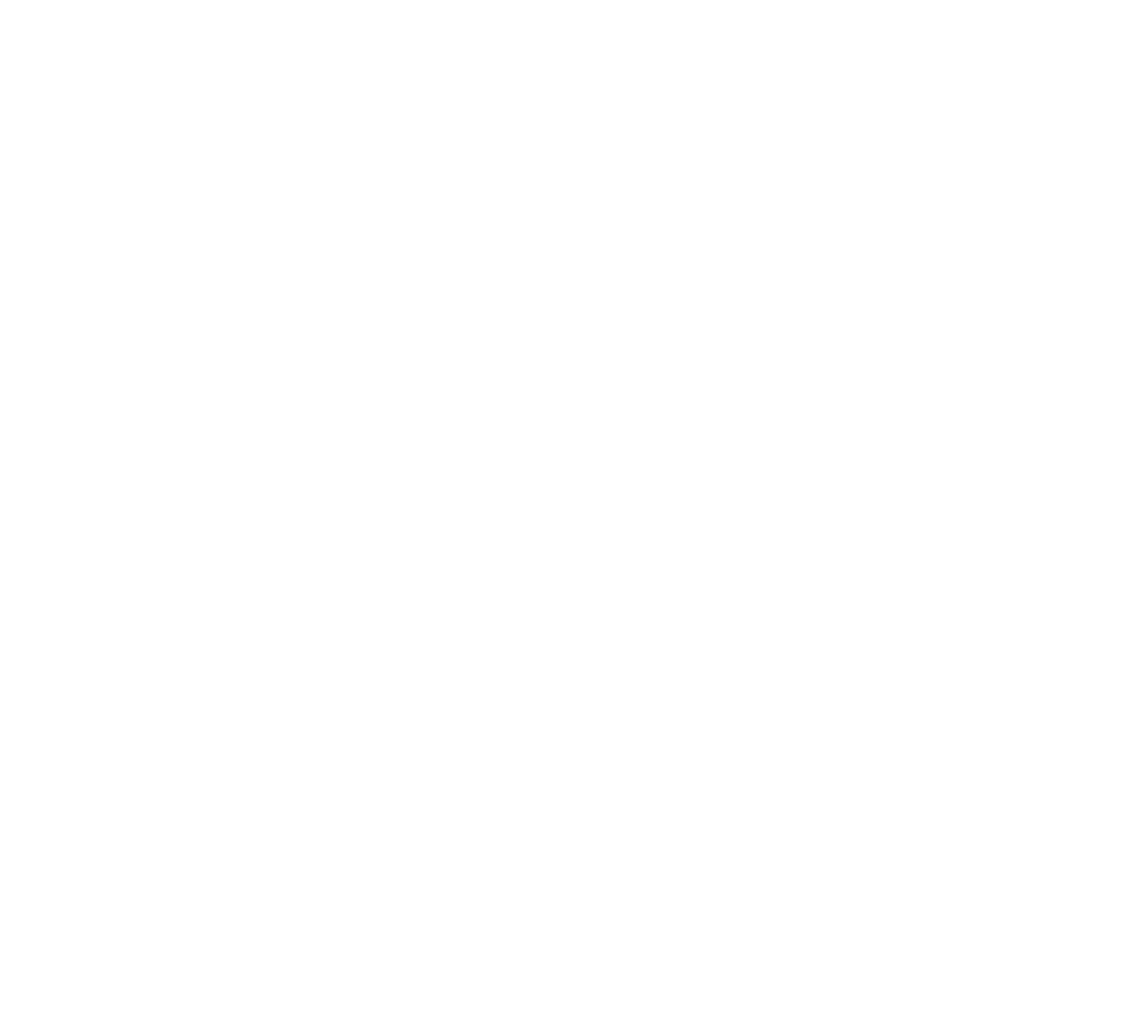
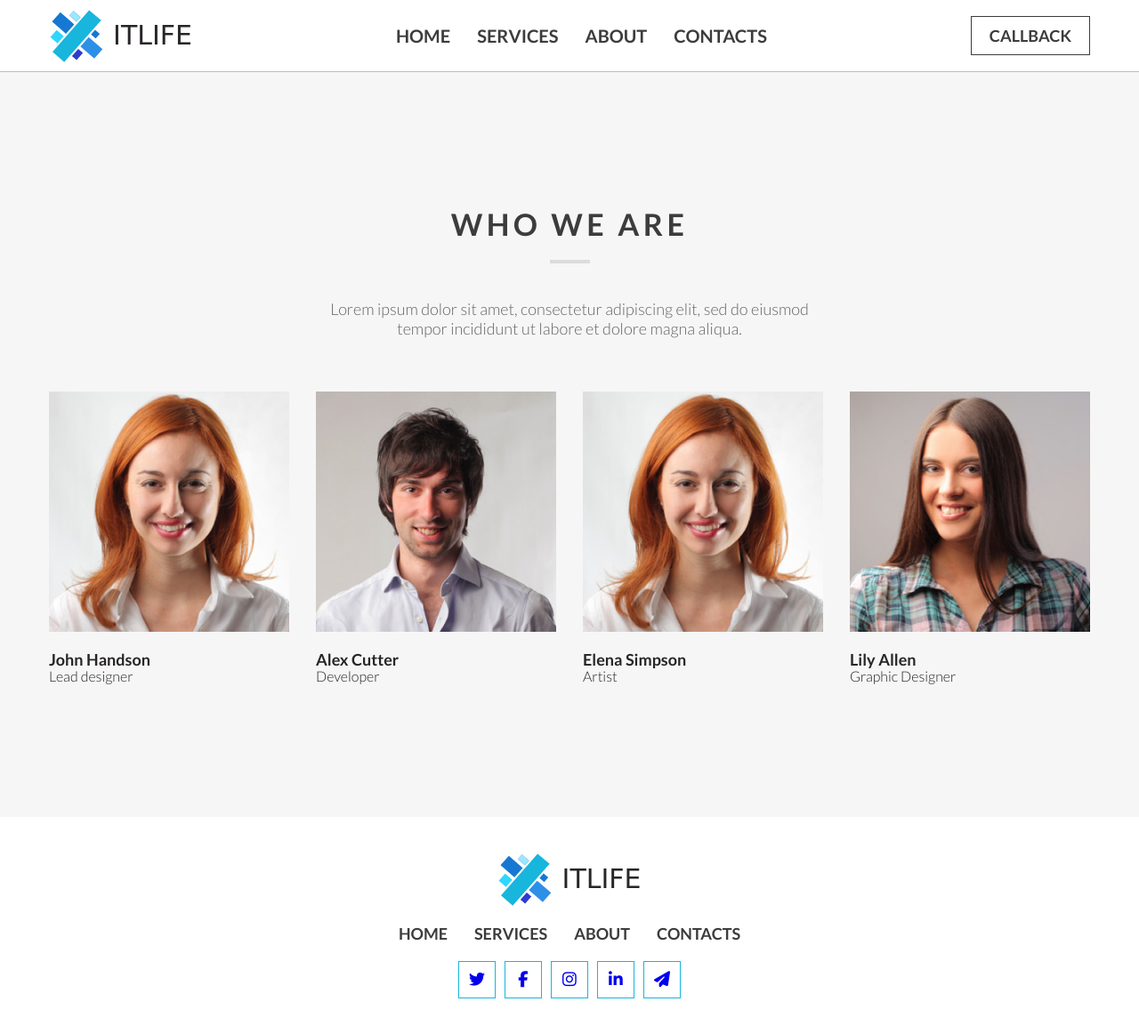
Before and after one commit to Bohdan-Podponarovskyi/ITLIFE, a plain HTML site: page index.html in a window 1280 px wide. Shown: the whole page at 89% size. Before the commit the page ends 800 px from the top, so only its background shows below. Drawn offline with Linux system fonts and the light colour scheme; a web font is replaced by a local one.

Commit message:
add styles without hovers

```diff
--- a/css/styles.css
+++ b/css/styles.css
@@ -0,0 +1,178 @@
+* {
+    box-sizing: border-box;
+}
+
+html {
+    height: 100%;
+}
+
+body {
+    min-height: 100%;
+    font-family: 'Lato', sans-serif;
+    font-style: normal;
+    display: flex;
+    flex-direction: column;
+    justify-content: center;
+    align-items: center;
+}
+
+a {
+    text-decoration: none;
+}
+
+.content-wrapper {
+    max-width: 1170px;
+    width: 100%;
+}
+
+.title {
+    font-weight: 700;
+}
+
+.description {
+    font-weight: 300;
+}
+
+.header {
+    display: flex;
+    flex-direction: row;
+    justify-content: space-between;
+    align-items: center;
+    min-height: 80px;
+}
+
+.logo__text {
+    font-family: 'Train One', cursive;
+    font-weight: 400;
+    font-size: 30px;
+    line-height: 43px;
+    text-transform: uppercase;
+    color: #282528;
+    vertical-align: middle;
+}
+
+.nav {
+    display: flex;
+    flex-direction: row;
+    justify-content: center;
+    align-items: center;
+    gap: 30px;
+}
+
+.nav__link {
+    font-weight: 600;
+    font-size: 20px;
+    line-height: 24px;
+    text-transform: uppercase;
+    color: #3C3C3C;
+}
+
+.button__callback {
+    font-weight: 600;
+    font-size: 18px;
+    line-height: 22px;
+    text-transform: uppercase;
+    color: #3C3C3C;
+    border: 1px solid #3C3C3C;
+    padding: 10px 20px;
+}
+
+.about-us {
+    width: 100%;
+    display: flex;
+    flex-direction: column;
+    justify-content: center;
+    align-items: center;
+    gap: 60px;
+    border-top: 1px solid #BDBDBD;
+    background: #F6F6F6;
+    padding: 150px 0;
+}
+
+.about-us__top-text {
+    max-width: 570px;
+    color: #3C3C3C;
+    text-align: center;
+}
+
+.about-us__title {
+    font-size: 34px;
+    line-height: 41px;
+    letter-spacing: 0.13em;
+    text-transform: uppercase;
+}
+
+.about-us__title:after {
+    content: '';
+    display: block;
+    margin: 20px auto 40px;
+    text-align: center;
+    width: 45px;
+    border-bottom: 4px solid #DDDBDB;
+}
+
+.about-us__description {
+    font-size: 16px;
+    line-height: 24px;
+}
+
+.about-us__team-list {
+    display: flex;
+    flex-direction: row;
+    justify-content: center;
+    align-items: center;
+    gap: 30px;
+}
+
+.about-us__item-title {
+    font-size: 18px;
+    line-height: 22px;
+    color: #282528;
+    margin-top: 20px;
+}
+
+.about-us__description {
+    font-size: 18px;
+    line-height: 22px;
+    color: #646464;
+}
+
+.footer {
+    margin-top: auto;
+    display: flex;
+    flex-direction: column;
+    align-items: center;
+    justify-content: center;
+    gap: 20px;
+    padding: 40px 0;
+}
+
+.footer__nav-link {
+    font-size: 18px;
+    line-height: 22px;
+}
+
+.social-networks__list {
+    display: flex;
+    flex-direction: row;
+    justify-content: center;
+    align-items: center;
+    gap: 10px;
+}
+
+.social-networks__list-item {
+    border: 1px solid #18B5DC;
+    font-size: 18px;
+    line-height: 22px;
+    width: 42px;
+    height: 42px;
+    text-align: center;
+}
+
+.social-network__link {
+    display: flex;
+    flex-direction: column;
+    justify-content: center;
+    align-items: center;
+    padding: 11px 10px;
+}
--- a/index.html
+++ b/index.html
@@ -3,10 +3,88 @@
 <head>
     <meta charset="UTF-8">
     <title>ITLIFE</title>
+    <link href="https://fonts.googleapis.com/css2?family=Lato:wght@300;400;700&family=Train+One&display=swap" rel="stylesheet">
+    <script src="https://kit.fontawesome.com/90df8eb40e.js" crossorigin="anonymous"></script>
     <link rel="stylesheet" href="css/reset.css">
     <link rel="stylesheet" href="css/styles.css">
 </head>
 <body>
-
+    <header class="header content-wrapper">
+        <div class="logo">
+            <a href="" class="logo__link">
+                <img src="img/logo.svg" alt="Company logo" class="logo__img">
+                <span class="logo__text">ITLife</span>
+            </a>
+        </div>
+        <nav class="nav">
+            <a href="" class="nav__link">Home</a>
+            <a href="" class="nav__link">Services</a>
+            <a href="" class="nav__link">About</a>
+            <a href="" class="nav__link">Contacts</a>
+        </nav>
+        <div class="button">
+            <a href="" class="button__callback">Callback</a>
+        </div>
+    </header>
+    <main class="about-us">
+        <section class="about-us__top-text">
+            <h1 class="title about-us__title">Who we are</h1>
+            <p class="description about-us__description">Lorem ipsum dolor sit amet, consectetur adipiscing elit,
+                sed do eiusmod tempor incididunt ut labore et dolore magna aliqua.</p>
+        </section>
+        <section class="about-us__team-list">
+            <div class="about-us__team-item">
+                <img src="img/lead-designer.png" alt="Our lead designer photo" class="about-us__item-photo">
+                <h2 class="title about-us__item-title">John Handson</h2>
+                <p class="description about-us__item-description">Lead designer</p>
+            </div>
+            <div class="about-us__team-item">
+                <img src="img/developer.png" alt="Our developer photo" class="about-us__item-photo">
+                <h2 class="title about-us__item-title">Alex Cutter</h2>
+                <p class="description about-us__item-description">Developer</p>
+            </div>
+            <div class="about-us__team-item">
+                <img src="img/artist.png" alt="Our artist photo" class="about-us__item-photo">
+                <h2 class="title about-us__item-title">Elena Simpson</h2>
+                <p class="description about-us__item-description">Artist</p>
+            </div>
+            <div class="about-us__team-item">
+                <img src="img/graph-designer.png" alt="Our graphic designer photo" class="about-us__item-photo">
+                <h2 class="title about-us__item-title">Lily Allen</h2>
+                <p class="description about-us__item-description">Graphic Designer</p>
+            </div>
+        </section>
+    </main>
+    <footer class="footer">
+        <div class="logo">
+            <a href="" class="logo__link">
+                <img src="img/logo.svg" alt="Company logo" class="logo__img">
+                <span class="logo__text">ITLife</span>
+            </a>
+        </div>
+        <nav class="nav footer__nav">
+            <a href="" class="nav__link footer__nav-link">Home</a>
+            <a href="" class="nav__link footer__nav-link">Services</a>
+            <a href="" class="nav__link footer__nav-link">About</a>
+            <a href="" class="nav__link footer__nav-link">Contacts</a>
+        </nav>
+        <ul class="social-networks__list">
+            <li class="social-networks__list-item">
+                <a href="https://twitter.com/" class="social-network__link" target="_blank"><i class="fa-brands fa-twitter"></i></a>
+            </li>
+            <li class="social-networks__list-item">
+                <a href="https://facebook.com/" class="social-network__link" target="_blank"><i class="fa-brands fa-facebook-f"></i></a>
+            </li>
+            <li class="social-networks__list-item">
+                <a href="https://www.instagram.com/" class="social-network__link" target="_blank"><i class="fa-brands fa-instagram"></i></a>
+            </li>
+            <li class="social-networks__list-item">
+                <a href="https://www.linkedin.com/" class="social-network__link" target="_blank"><i class="fa-brands fa-linkedin-in"></i></a>
+            </li>
+            <li class="social-networks__list-item">
+                <a href="https://web.telegram.org/" class="social-network__link" target="_blank"><i class="fa-solid fa-paper-plane"></i></a>
+            </li>
+        </ul>
+    </footer>
 </body>
 </html>
```
Also changed, not shown: img/artist.png (added), img/developer.png (added), img/graph-designer.png (added), img/lead-designer.png (added), img/logo.svg (added).
